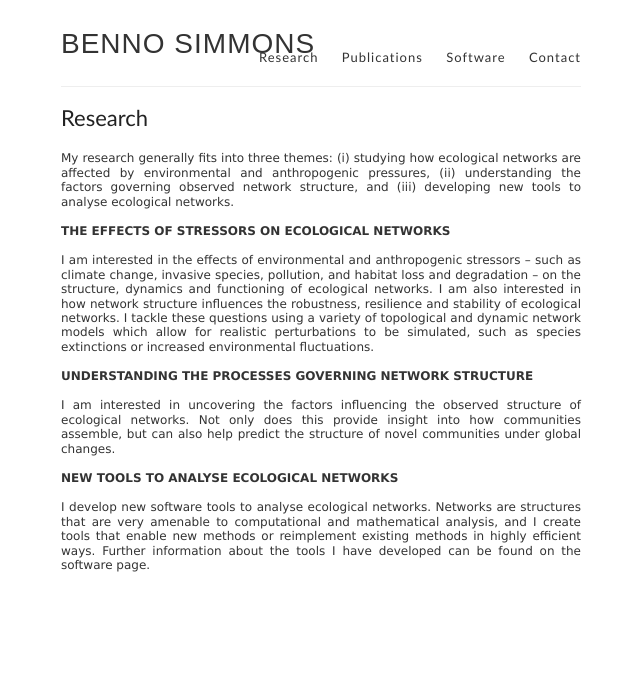
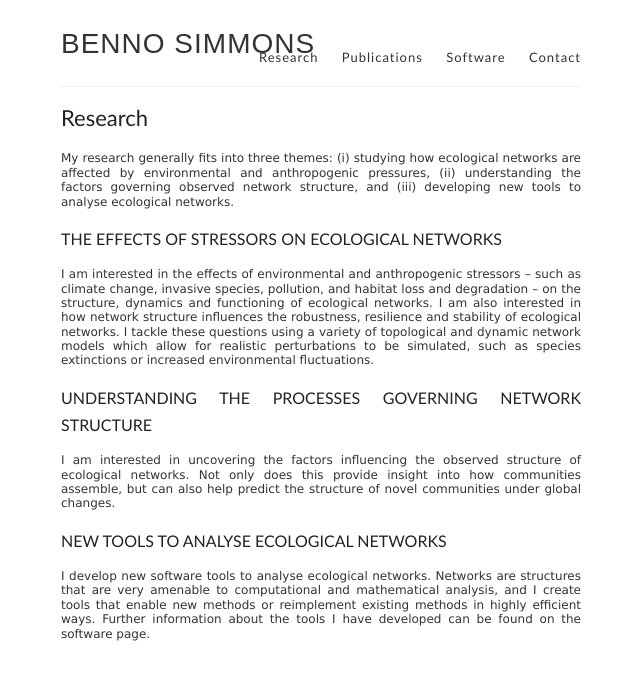
Before and after one commit to SimmonsBI/SimmonsBI.github.io, a Jekyll site: the page built from research.md, in a window 1280 px wide. Shown: the top 680 px of the page, without its empty margins (319-959 px from the left). Built offline with Jekyll 4.4.1, drawn with Linux system fonts in a browser that asks for light colours.

```diff
--- a/research.md
+++ b/research.md
@@ -7,14 +7,14 @@ permalink: /research/
 
 My research generally fits into three themes: (i) studying how ecological networks are affected by environmental and anthropogenic pressures, (ii) understanding the factors governing observed network structure, and (iii) developing new tools to analyse ecological networks.
 
-**THE EFFECTS OF STRESSORS ON ECOLOGICAL NETWORKS**
+### THE EFFECTS OF STRESSORS ON ECOLOGICAL NETWORKS
 
 I am interested in the effects of environmental and anthropogenic stressors – such as climate change, invasive species, pollution, and habitat loss and degradation – on the structure, dynamics and functioning of ecological networks. I am also interested in how network structure influences the robustness, resilience and stability of ecological networks. I tackle these questions using a variety of topological and dynamic network models which allow for realistic perturbations to be simulated, such as species extinctions or increased environmental fluctuations.
 
-**UNDERSTANDING THE PROCESSES GOVERNING NETWORK STRUCTURE**
+### UNDERSTANDING THE PROCESSES GOVERNING NETWORK STRUCTURE
 
 I am interested in uncovering the factors influencing the observed structure of ecological networks. Not only does this provide insight into how communities assemble, but can also help predict the structure of novel communities under global changes.
 
-**NEW TOOLS TO ANALYSE ECOLOGICAL NETWORKS**
+### NEW TOOLS TO ANALYSE ECOLOGICAL NETWORKS
 
 I develop new software tools to analyse ecological networks. Networks are structures that are very amenable to computational and mathematical analysis, and I create tools that enable new methods or reimplement existing methods in highly efficient ways. Further information about the tools I have developed can be found on the software page.
```
